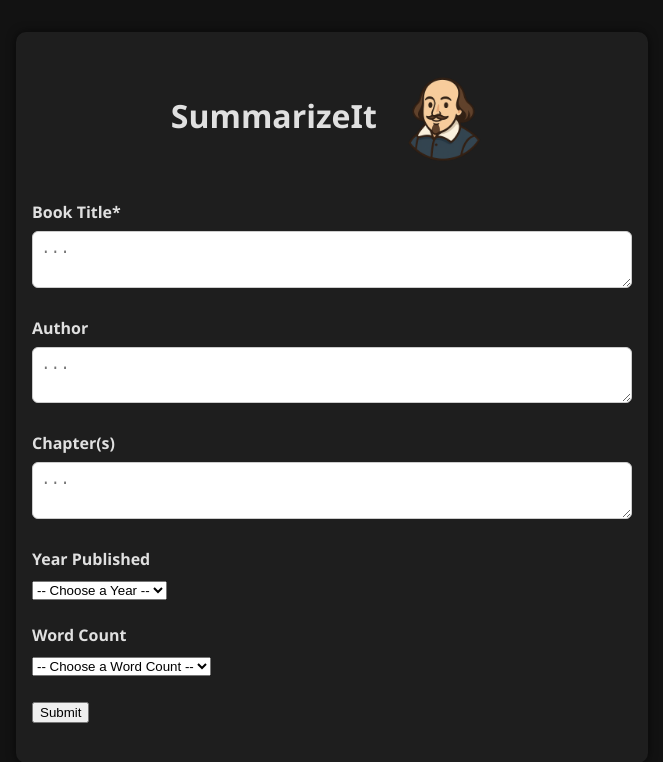
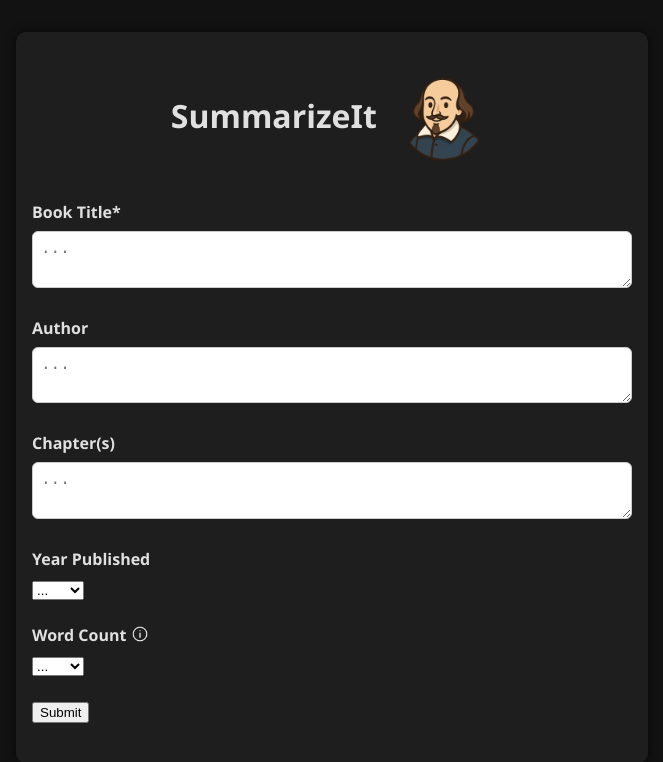
Before and after one commit to mattcruz45/summarizeit, a React (Create React App) app: page / in a window 1280 px wide. Shown: the top 762 px of the page, without its empty margins (308-971 px from the left). Built offline with nearby package versions, Linux system fonts and the light colour scheme.

Commit message:
Added info icon next to word count

```diff
--- a/src/App.css
+++ b/src/App.css
@@ -68,3 +68,40 @@ textarea {
 .logo-pulse {
   animation: pulse 2s infinite ease-in-out;
 }
+
+.wordcount-icon {
+  position: relative;
+  display: inline-block;
+  margin-left: 6px;
+  cursor: help;
+  font-size: 0.9rem;
+}
+
+.info-icon-image {
+  width: 16px;
+  height: 16px;
+  vertical-align: top;
+  filter: invert(1);
+}
+
+.wordcount-icon-text {
+  visibility: hidden;
+  width: 220px;
+  background-color: #333;
+  color: #fff;
+  text-align: left;
+  border-radius: 6px;
+  padding: 8px;
+  position: absolute;
+  z-index: 1;
+  top: 120%;
+  left: 50%;
+  transform: translateX(-50%);
+  opacity: 0;
+  transition: opacity 0.3s ease;
+}
+
+.wordcount-icon:hover .wordcount-icon-text {
+  visibility: visible;
+  opacity: 1;
+}
--- a/src/App.js
+++ b/src/App.js
@@ -3,6 +3,8 @@ import './App.css';
 import axios from 'axios';
 import logoDefault from './images/summarizelogo.png';
 import logoThink from './images/summarizethink.png';
+import infoIcon from './images/infoicon.png';
+
 
 
 function App() {
@@ -17,6 +19,8 @@ function App() {
   const [loading, setLoading] = useState(false); //used in api
 
   const [requiredFields, setRequiredFields] = useState(false); //see if all required fields are filled in
+
+  const wordcountIconText = "Default value is 500 words\nThe average person reads 250 words per minute";
 
 
 
@@ -145,7 +149,7 @@ function App() {
           value={yearInput}
           onChange={(e) => setYearInput(e.target.value)}
         >
-          <option value="">-- Choose a Year --</option>
+          <option value="">...</option>
           {years.map((year) => (
             <option key={year} value={year}>{year}</option>
           ))}
@@ -153,13 +157,18 @@ function App() {
       </div>
 
       <div className="input-group">
-        <label htmlFor="wordcount-input">Word Count</label>
+        <label htmlFor="wordcount-input">
+          Word Count
+          <span className="wordcount-icon"><img src={infoIcon} alt="Info" className="info-icon-image" />
+            <span className="wordcount-icon-text">{wordcountIconText}</span>
+          </span>
+        </label>
         <select
           id="wordcount-input"
           value={wordcountInput}
           onChange={(e) => setWordcountInput(e.target.value)}
         >
-          <option value="">-- Choose a Word Count --</option>
+          <option value="">...</option>
           {wordCounts.map((val) => (
             <option key={val} value={val}>{val}</option>
           ))}
```
Also changed, not shown: src/images/infoicon.png (added).
